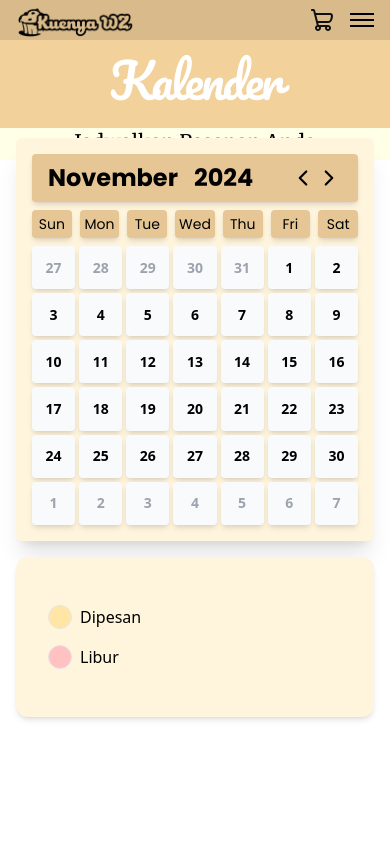
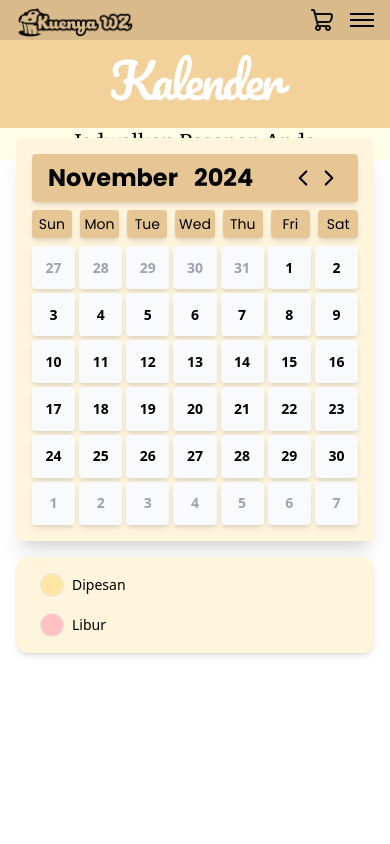
Before and after one commit to Kons-Software-House/kuenyawz-frontend, a React (Vite) app: page /kalender in a window 390 px wide. Shown: the top 844 px of the page. Built offline with nearby package versions, Linux system fonts and the light colour scheme; no server answers; what @designbycode/tailwindcss-text-shadow would draw is missing.

Commit message:
style: adjust padding and font sizes in AvailabilityTable for improved layout and readability

```diff
--- a/src/components/user/views/CalendarView/AvailabilityTable.tsx
+++ b/src/components/user/views/CalendarView/AvailabilityTable.tsx
@@ -1,6 +1,6 @@
 export default function AvailabilityTable() {
   return (
-    <div className="bg-secondary-500 py-12 pl-8 pr-16 flex flex-col gap-4 text-clear text-md xl:text-xl shadow-md rounded-xl">
+    <div className="bg-secondary-500 py-4 lg:py-12 px-6 lg:pl-8 lg:pr-16 flex flex-col gap-4 text-clear text-sm lg:text-xl shadow-md rounded-xl">
       <div className="text-inherit flex items-center gap-2">
         <div className="aspect-[1/1] h-6 xl:h-8 bg-availability-400 border rounded-full"></div>
         <p>
```
